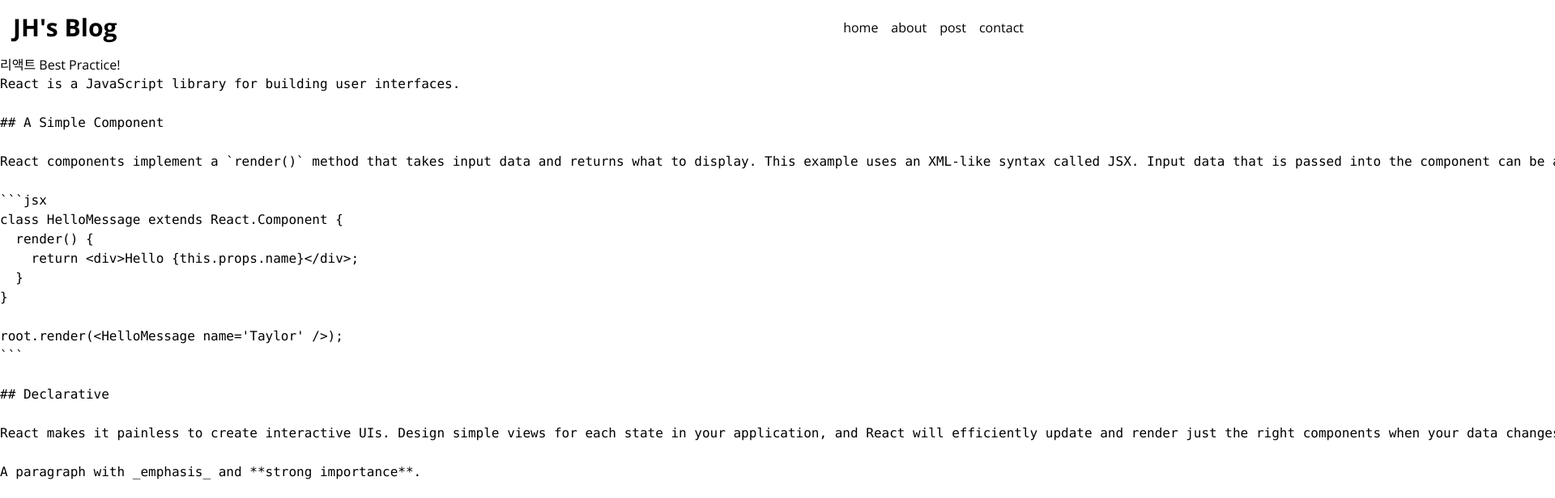
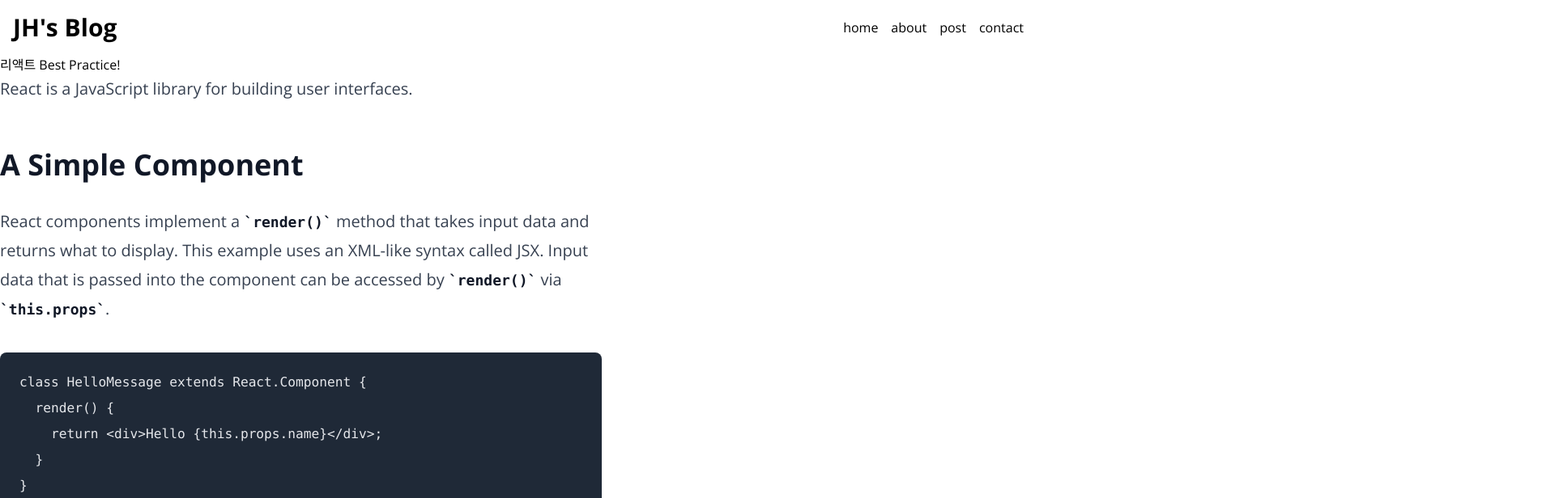
Before and after one commit to JHni2/blog, a Next.js app: page /post/best-react-practices in a window 1280 px wide. Shown: the top 616 px of the page at 81% size, 1920 px wide, since content can reach past the window. Built offline with nearby package versions, Linux system fonts and the light colour scheme.

Commit message:
feat: 마크다운 뷰어 라이브러리

```diff
--- a/package.json
+++ b/package.json
@@ -23,6 +23,9 @@
     "typescript": "5.1.6"
   },
   "devDependencies": {
-    "react-multi-carousel": "^2.8.4"
+    "@tailwindcss/typography": "^0.5.9",
+    "react-markdown": "^8.0.7",
+    "react-multi-carousel": "^2.8.4",
+    "remark-gfm": "^3.0.1"
   }
 }
--- /dev/null
+++ b/src/app/componenets/MarkdownViewer.tsx
@@ -0,0 +1,9 @@
+import ReactMarkDown from 'react-markdown';
+import remarkGfm from 'remark-gfm';
+export default function MarkdownViewer({ content }: { content: string }) {
+  return (
+    <ReactMarkDown className="prose lg:prose-xl" remarkPlugins={[remarkGfm]}>
+      {content}
+    </ReactMarkDown>
+  );
+}
--- a/src/app/post/[slug]/page.tsx
+++ b/src/app/post/[slug]/page.tsx
@@ -1,3 +1,4 @@
+import MarkdownViewer from '@/app/componenets/MarkdownViewer';
 import { getPostData } from '@/app/service/posts';
 
 type Props = {
@@ -12,7 +13,7 @@
   return (
     <>
       <h1>{post.title}</h1>
-      <pre>{post.content}</pre>
+      <MarkdownViewer content={post.content} />
     </>
   );
 }
--- a/tailwind.config.js
+++ b/tailwind.config.js
@@ -9,5 +9,5 @@
       },
     },
   },
-  plugins: [],
+  plugins: [require('@tailwindcss/typography')],
 };
```
Also changed, not shown: 1 other file (tests, documents, lock files or other folders).
